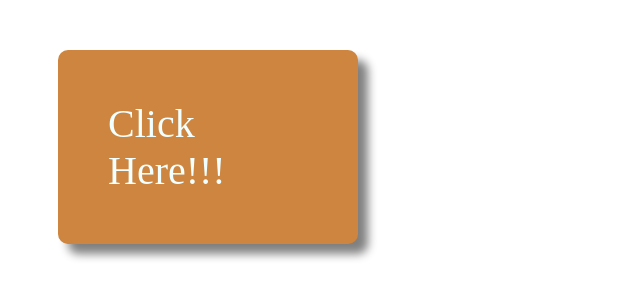
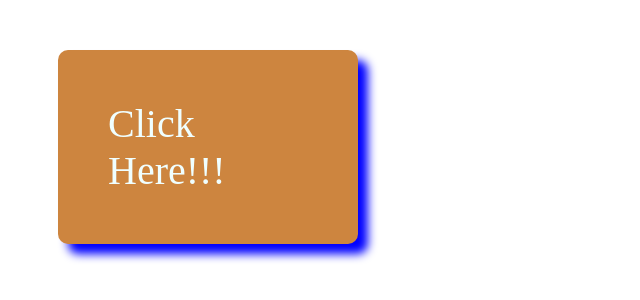
Before and after one commit to akansha1210/full-stack, a plain HTML site: page css/elevated-button/index.html in a window 1280 px wide. Shown: the whole page, without its empty margins (0-640 px from the left). Drawn offline with Linux system fonts and the light colour scheme.

Commit message:
extension in elevated button

```diff
--- a/css/elevated-button/style.css
+++ b/css/elevated-button/style.css
@@ -5,17 +5,17 @@ div.btn{
     background-color: peru;
     padding: 50px;
     width: 200px;
-    box-shadow: grey 10px 10px 10px;
+    box-shadow: blue 10px 10px 10px;
     transition: 0.8s;
     border-radius: 10px;
 }
 div.btn:hover{
     transform: translate(-10px, -10px);
-    box-shadow: grey 20px 20px 20px;
+    box-shadow: blue 20px 20px 20px;
     transition: 0.5s;
 }
 div.btn:active {
    transform: translate(5px,5px);
-   box-shadow: grey 5px 5px 5px;
+   box-shadow: blue 5px 5px 5px;
    transition: 0.2s;
 }
```
